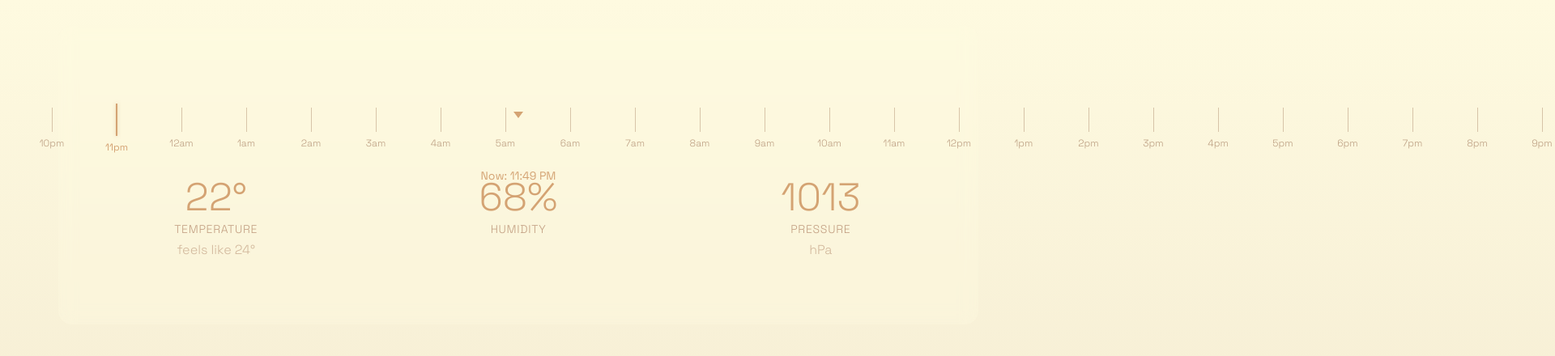
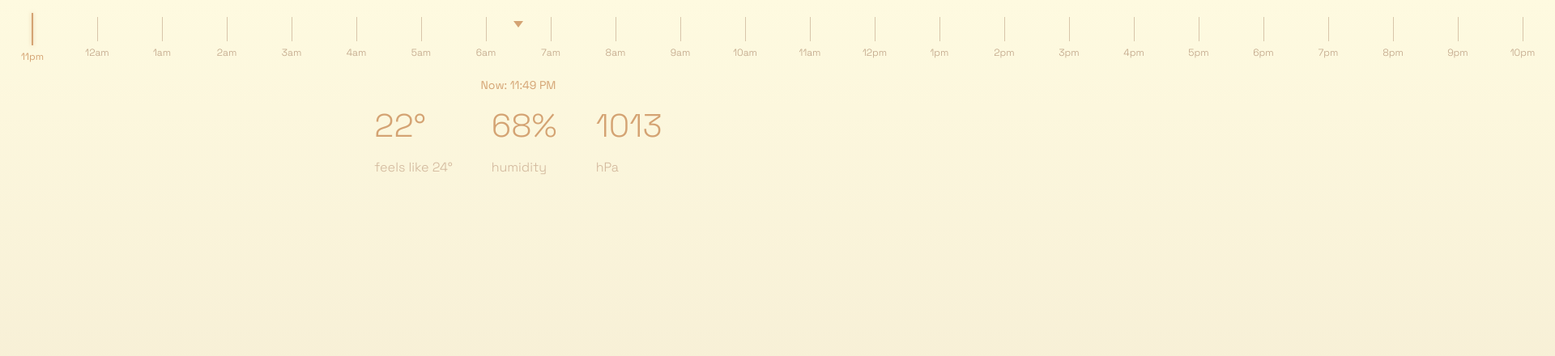
Before and after one commit to dalogax/4layers.earth, a website with bundled scripts: page src/public/index.html in a window 1280 px wide. Shown: the top 440 px of the page at 81% size, 1920 px wide, since content can reach past the window. Built offline with nearby package versions, Linux system fonts and the light colour scheme; no server answers.

Commit message:
feat: Update project structure and styles for Ground Layer integration, including environment variable setup and new CSS for metrics display

```diff
--- a/jest.config.cjs
+++ b/jest.config.cjs
@@ -1,7 +1,7 @@
 module.exports = {
   testEnvironment: 'jsdom',
   setupFilesAfterEnv: ['<rootDir>/__tests__/setup.js'],
-  moduleNameMapping: {
+  moduleNameMapper: {
     '\\.(css|less|scss)$': 'identity-obj-proxy'
   },
   collectCoverageFrom: [
--- a/src/public/index.html
+++ b/src/public/index.html
@@ -9,6 +9,7 @@
   <link href="https://fonts.googleapis.com/css2?family=Space+Grotesk:wght@300;400;500;600;700&display=swap" rel="stylesheet">
   <link rel="stylesheet" href="style.css" />
   <link rel="stylesheet" href="styles/timeline.css" />
+  <link rel="stylesheet" href="styles/ground-layer.css" />
   <title>4layers.earth</title>
 </head>
 <body>
@@ -23,21 +24,25 @@
 
         <!-- Weather Data Display -->
         <div class="metrics-display" id="metrics-display">
-          <div class="metric-card" id="temperature-display">
-            <div class="metric-value">22°</div>
-            <div class="metric-label">Temperature</div>
-            <div class="metric-details">feels like 24°</div>
+          <div class="metric-display temperature-display" id="temperature-display">
+            <div class="metric-main">
+              <span class="metric-value">22°</span>
+              <span class="metric-details">feels like 24°</span>
+            </div>
           </div>
 
-          <div class="metric-card" id="humidity-display">
-            <div class="metric-value">68%</div>
-            <div class="metric-label">Humidity</div>
+          <div class="metric-display humidity-display" id="humidity-display">
+            <div class="metric-main">
+              <span class="metric-value">68%</span>
+              <span class="metric-details">humidity</span>
+            </div>
           </div>
 
-          <div class="metric-card" id="pressure-display">
-            <div class="metric-value">1013</div>
-            <div class="metric-label">Pressure</div>
-            <div class="metric-details">hPa</div>
+          <div class="metric-display pressure-display" id="pressure-display">
+            <div class="metric-main">
+              <span class="metric-value">1013</span>
+              <span class="metric-details">hPa</span>
+            </div>
           </div>
         </div>
       </div>
--- a/src/public/style.css
+++ b/src/public/style.css
@@ -15,141 +15,82 @@
 
 body {
   margin: 0;
+  padding: 0;
   font-family: var(--font-family);
   background: linear-gradient(180deg, var(--ground-light) 0%, var(--ground-secondary) 100%);
   color: var(--ground-accent);
   min-height: 100vh;
   line-height: 1.6;
+  overflow-x: hidden; /* Prevent horizontal scroll */
 }
 
 .app-container {
-  max-width: 1200px;
-  margin: 0 auto;
-  padding: 1rem;
+  width: 100%;
+  min-height: 100vh;
+  display: flex;
+  flex-direction: column;
+}
+
+.app-main {
+  flex: 1;
+  display: flex;
+  flex-direction: column;
 }
 
 .ground-layer {
-  background: rgba(254, 250, 224, 0.3);
-  border-radius: 16px;
-  padding: 2rem;
-  backdrop-filter: blur(10px);
+  flex: 1;
+  display: flex;
+  flex-direction: column;
+  width: 100%;
+  min-height: 100vh;
 }
 
 .metrics-display {
+  flex: 1;
   display: flex;
   flex-direction: column;
-  gap: 1.5rem;
-  margin-bottom: 2rem;
+  justify-content: center;
+  align-items: center;
+  gap: 2rem;
+  padding: 2rem 1rem;
+  max-width: 800px; /* Reasonable max width for readability */
+  margin: 0 auto;
   text-align: center;
 }
 
-.metric-card {
-  background: transparent;
-  border: none;
-  padding: 1rem;
-  border-radius: 12px;
-  transition: opacity 300ms ease;
-}
-
-.metric-card:hover {
-  opacity: 0.8;
-}
-
-.metric-value {
-  font-size: 2.5rem;
-  font-weight: 300;
-  color: var(--ground-primary);
-  display: block;
-  margin-bottom: 0.25rem;
-  line-height: 1;
-}
-
-.metric-label {
-  font-size: 0.875rem;
-  font-weight: 300;
-  color: var(--text-blend);
-  text-transform: uppercase;
-  letter-spacing: 0.05em;
-  margin-bottom: 0.25rem;
-}
-
-.metric-details {
-  font-size: 1rem;
-  font-weight: 300;
-  color: var(--text-subtle);
-  line-height: 1.4;
-}
-
 .timeline-wrapper {
-  margin-top: 2rem;
+  width: 100%;
+  padding: 0;
+  margin: 0;
+  /* Timeline takes the top section */
 }
 
 /* Responsive Design */
 
 @media (min-width: 768px) {
-  .app-container {
-    padding: 1.5rem;
-  }
-
   .metrics-display {
     flex-direction: row;
     justify-content: space-between;
     align-items: baseline;
     text-align: left;
     gap: 2rem;
-  }
-
-  .metric-card {
-    flex: 1;
-    text-align: center;
+    max-width: 1000px; /* Slightly wider on larger screens */
   }
 }
 
 @media (min-width: 1024px) {
-  .app-container {
-    padding: 2rem;
-  }
-
   .metrics-display {
     justify-content: space-evenly;
     gap: 3rem;
-  }
-
-  .metric-value {
-    font-size: 3rem;
+    max-width: 1200px; /* Wider on desktop */
   }
 }
 
 @media (max-width: 600px) {
-  .app-container {
-    padding: 0.75rem;
-  }
-
-  .ground-layer {
-    padding: 1.5rem;
-    border-radius: 12px;
-  }
-
-  .metric-value {
-    font-size: 2rem;
+  .metrics-display {
+    padding: 1.5rem 1rem;
+    gap: 1.5rem;
   }
 }
 
-/* High contrast mode support */
-@media (prefers-contrast: high) {
-  .metric-card {
-    color: ButtonText;
-    background: ButtonFace;
-  }
-
-  .metric-value {
-    color: ButtonText;
-  }
-}
-
-/* Reduced motion support */
-@media (prefers-reduced-motion: reduce) {
-  .metric-card {
-    transition: none;
-  }
-}
+/* High contrast mode and reduced motion are now handled in ground-layer.css */
--- /dev/null
+++ b/src/public/styles/ground-layer.css
@@ -0,0 +1,90 @@
+/* Ground Layer Minimalist Text Design */
+
+.ground-layer {
+  --ground-primary: #D4A373;
+  --ground-secondary: #F2E8CF;
+  --ground-accent: #A0785A;
+  --ground-light: #FEFAE0;
+  --text-blend: rgba(168, 120, 90, 0.7);  /* Blended text color */
+  --text-subtle: rgba(168, 120, 90, 0.5); /* Very subtle text */
+
+  color: var(--text-blend);
+}
+
+/* Remove conflicting metrics-display styles - handled in main CSS */
+
+.metric-display {
+  border: none;
+  background: transparent;
+  padding: 0;
+  transition: opacity 300ms ease;
+}
+
+.metric-display:hover {
+  opacity: 0.8;
+}
+
+.metric-main {
+  display: flex;
+  flex-direction: column;
+  align-items: center;
+  gap: 0.25rem;
+}
+
+.metric-value {
+  font-size: clamp(2rem, 4vw, 2.5rem); /* Proportional but not too large */
+  font-weight: 300;
+  color: var(--ground-primary);
+  display: block;
+  margin-bottom: 0.25rem;
+  transition: all 400ms cubic-bezier(0.25, 0.46, 0.45, 0.94);
+}
+
+.metric-details {
+  font-size: clamp(0.875rem, 2vw, 1rem); /* Proportional details */
+  font-weight: 300;
+  color: var(--text-subtle);
+  line-height: 1.4;
+  transition: all 400ms cubic-bezier(0.25, 0.46, 0.45, 0.94);
+}
+
+/* Responsive adjustments */
+@media (min-width: 768px) {
+  .metric-main {
+    align-items: flex-start;
+  }
+}
+
+/* Text sizing is now handled by clamp() functions above */
+
+/* High contrast mode support - maintain minimalist aesthetic */
+@media (prefers-contrast: high) {
+  .metric-display {
+    color: ButtonText;
+  }
+
+  .metric-value {
+    color: ButtonText;
+  }
+
+  .metric-details {
+    color: ButtonText;
+    opacity: 0.8;
+  }
+}
+
+/* Reduced motion support */
+@media (prefers-reduced-motion: reduce) {
+  .metric-value,
+  .metric-details,
+  .metric-display {
+    transition-duration: 0.01ms !important;
+  }
+}
+
+/* Focus indicators - minimal but visible */
+.metric-display:focus-within {
+  outline: 2px solid rgba(0, 95, 204, 0.6);
+  outline-offset: 4px;
+  border-radius: 4px;
+}
--- a/src/public/styles/timeline.css
+++ b/src/public/styles/timeline.css
@@ -1,18 +1,17 @@
 /* Timeline Component Styles */
 
 .timeline-container {
-  width: 100%;
+  width: 100vw; /* Full viewport width */
   position: relative;
-  padding: 2rem 0 1rem 0;
+  padding: 1rem 0;
   margin: 0;
-  /* No background - transparent over app background */
+  /* Ensure it's at the very top */
 }
 
 .timeline-track {
   position: relative;
   width: 100%;
   height: 60px;
-  /* No background - just the timeline lines */
   overflow: visible;
   cursor: grab;
   touch-action: none;
@@ -23,11 +22,11 @@
   cursor: grabbing;
 }
 
-/* Center indicator triangle */
+/* Center indicator triangle - perfectly centered */
 .timeline-center-indicator {
   position: absolute;
   top: 10px;
-  left: 50%;
+  left: 50vw; /* Use viewport width for perfect centering */
   transform: translateX(-50%);
   width: 0;
   height: 0;
@@ -104,7 +103,7 @@
 .timeline-current-time {
   position: absolute;
   bottom: -1.5rem;
-  left: 50%;
+  left: 50vw; /* Use viewport width for perfect centering */
   transform: translateX(-50%);
   font-family: var(--font-family);
   font-size: 0.875rem;
@@ -112,6 +111,7 @@
   color: var(--ground-primary);
   text-align: center;
   pointer-events: none;
+  white-space: nowrap; /* Prevent text wrapping */
 }
 
 /* Responsive adjustments */
--- a/src/services/MockDataService.js
+++ b/src/services/MockDataService.js
@@ -1,4 +1,4 @@
-import { GroundData, DEFAULT_LOCATION, createGroundDataTemplate } from '../models/GroundData.js';
+import { GroundData, DEFAULT_LOCATION } from '../models/GroundData.js';
 
 /**
  * MockDataService - Generates realistic weather patterns for development
```
Also changed, not shown: TODO.md (+30 -30 lines), jest.config.js (deleted, +0 -16 lines), src/server.js (+8 -0 lines), 1 other file.
